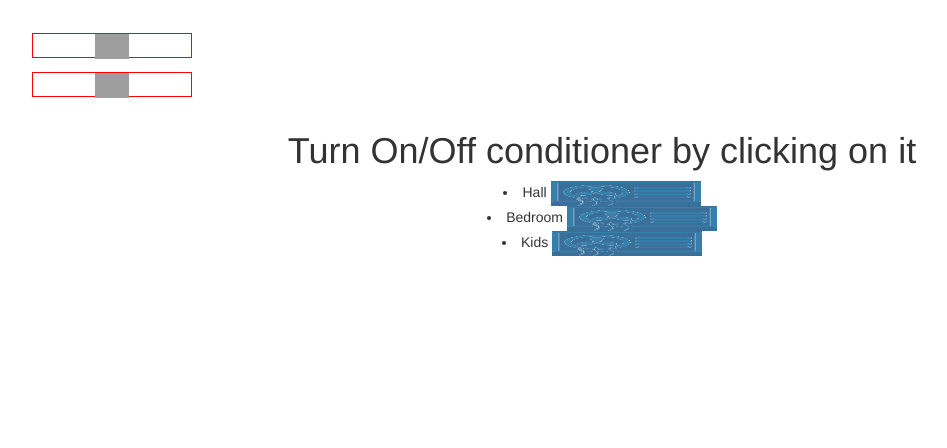
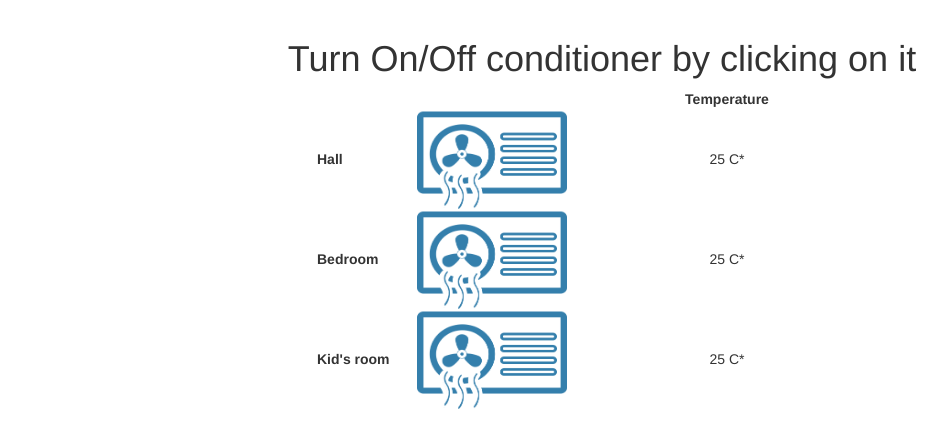
Before and after one commit to SergiiButenko/smart_house, a PHP site: page /v2/index.php in a window 1280 px wide. Shown: the part 51-499 px from the top of the page, without its empty margins (38-985 px from the left). Run offline with PHP 8.4, Linux system fonts and the light colour scheme; grey boxes are pictures that could not be loaded.

Commit message:
Changed php main

```diff
--- a/v2/css/custom.css
+++ b/v2/css/custom.css
@@ -1,21 +1,3 @@
-.frame {
-    height: 25px;      /* equals max image height */
-    width: 160px;
-    border: 1px solid red;
-    white-space: nowrap;
-
-    text-align: center; margin: 1em 0;
+.table th {
+   text-align: center;
 }
-
-.helper {
-    display: inline-block;
-    height: 100%;
-    vertical-align: middle;
-}
-
-img {
-    background: #3A6F9A;
-    vertical-align: middle;
-    max-height: 25px;
-    max-width: 160px;
-}
--- a/v2/index.php
+++ b/v2/index.php
@@ -71,22 +71,34 @@
 
     <!-- Page Content -->
     <div class="container">
-                <div class=frame>
-                    <span class="helper"></span><img src="http://jsfiddle.net/img/logo.png" height=250 />
-                </div>
-                <div class=frame>
-                    <span class="helper"></span><img src="http://jsfiddle.net/img/logo.png" height=25 />
-                </div>
-
         <div class="row">
             <div class="col-lg-12 text-center">
                 <h1>Turn On/Off conditioner by clicking on it</h1>
-				<li> Hall <img src="../images/airmoving.gif"  width="150" height="100" onclick="diffImage(this)" /> </li>
-				<li> Bedroom <img src="../images/airmoving.gif"  width="150" height="100" onclick="diffImage(this)" /> </li>
-				<li> Kids <img src="../images/airmoving.gif"  width="150" height="100" onclick="diffImage(this)" /> </li>
 
+                <table align="center" style="width:50%">
+                <tr>
+                <th width="100px"></th>
+                <th width="150px"></th>
+                <th class="text-center">Temperature</th>
+                </tr>
 
-				</div>
+                  <tr>
+                    <td class="text-left" style="font-weight:bold">Hall</td>
+                    <td><img src="../images/airmoving.gif"  width="150" height="100" onclick="changeImagePath(this)" /></td>
+                    <td> 25 C* </td>
+                  </tr>
+                  <tr>
+                    <td class="text-left" style="font-weight:bold">Bedroom</td>
+                    <td><img src="../images/airmoving.gif"  width="150" height="100" onclick="changeImagePath(this)" /></td>
+                    <td> 25 C* </td>
+                  </tr>
+                  <tr>
+                    <td class="text-left" style="font-weight:bold">Kid's room</td>
+                    <td><img src="../images/airmoving.gif"  width="150" height="100" onclick="changeImagePath(this)" /></td>
+                    <td> 25 C* </td>
+                  </tr>
+                </table>
+                </div>
             </div>
         </div>
         <!-- /.row -->
--- a/v2/js/private.js
+++ b/v2/js/private.js
@@ -1,4 +1,4 @@
-function getImagePath(img) {
+function changeImagePath(img) {
 	if (img.src.match(/airmoving.gif/))
     	img.src = "../images/airmoving_static.gif";
 	else if (img.src.match(/airmoving_static.gif/))
```
Also changed, not shown: v2/index.html (+37 -22 lines).
